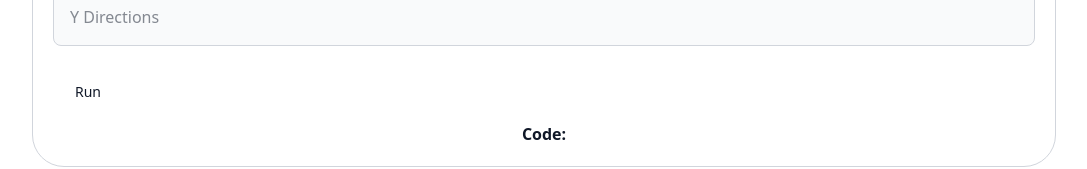
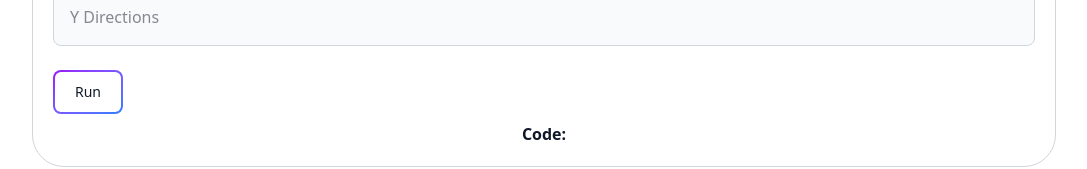
Before and after one commit to emanatiya87/marsRover, a React (Vite) app: page /FindCode in a window 1280 px wide. Shown: the part 607-776 px from the top of the page, without its empty margins (96-1183 px from the left). Built offline with nearby package versions, Linux system fonts and the light colour scheme.

Commit message:
tailwind class fix typo

```diff
--- a/src/components/Btn.jsx
+++ b/src/components/Btn.jsx
@@ -3,7 +3,7 @@
     <>
       <button
         type={type}
-        className=" relative inline-flex items-center justify-center p-0.5 mb-2 me-2 overflow-hidden text-sm font-medium text-gray-900 rounded-lg group bg-gradient-to-brfrom-purple-600 to-blue-500 group-hover:from-purple-600 group-hover:to-blue-500 hover:text-white dark:text-white focus:ring-4 focus:outline-none focus:ring-blue-300 dark:focus:ring-blue-800"
+        className=" relative inline-flex items-center justify-center p-0.5 mb-2 me-2 overflow-hidden text-sm font-medium text-gray-900 rounded-lg group bg-linear-to-br from-purple-600 to-blue-500 group-hover:from-purple-600 group-hover:to-blue-500 hover:text-white dark:text-white focus:ring-4 focus:outline-none focus:ring-blue-300 dark:focus:ring-blue-800"
       >
         <span className="relative px-5 py-2.5 transition-all ease-in duration-75 bg-white dark:bg-gray-900 rounded-md group-hover:bg-transparent group-hover:dark:bg-transparent">
           {content}
```
